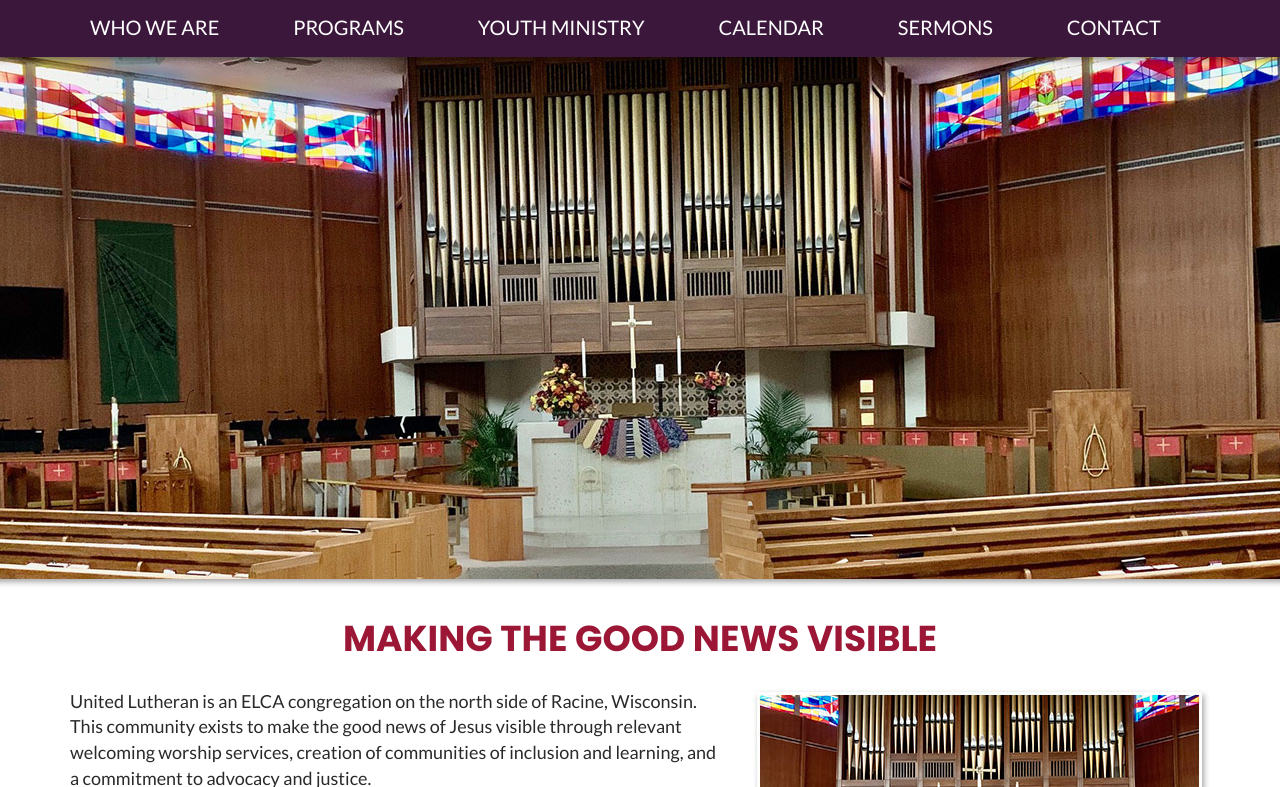
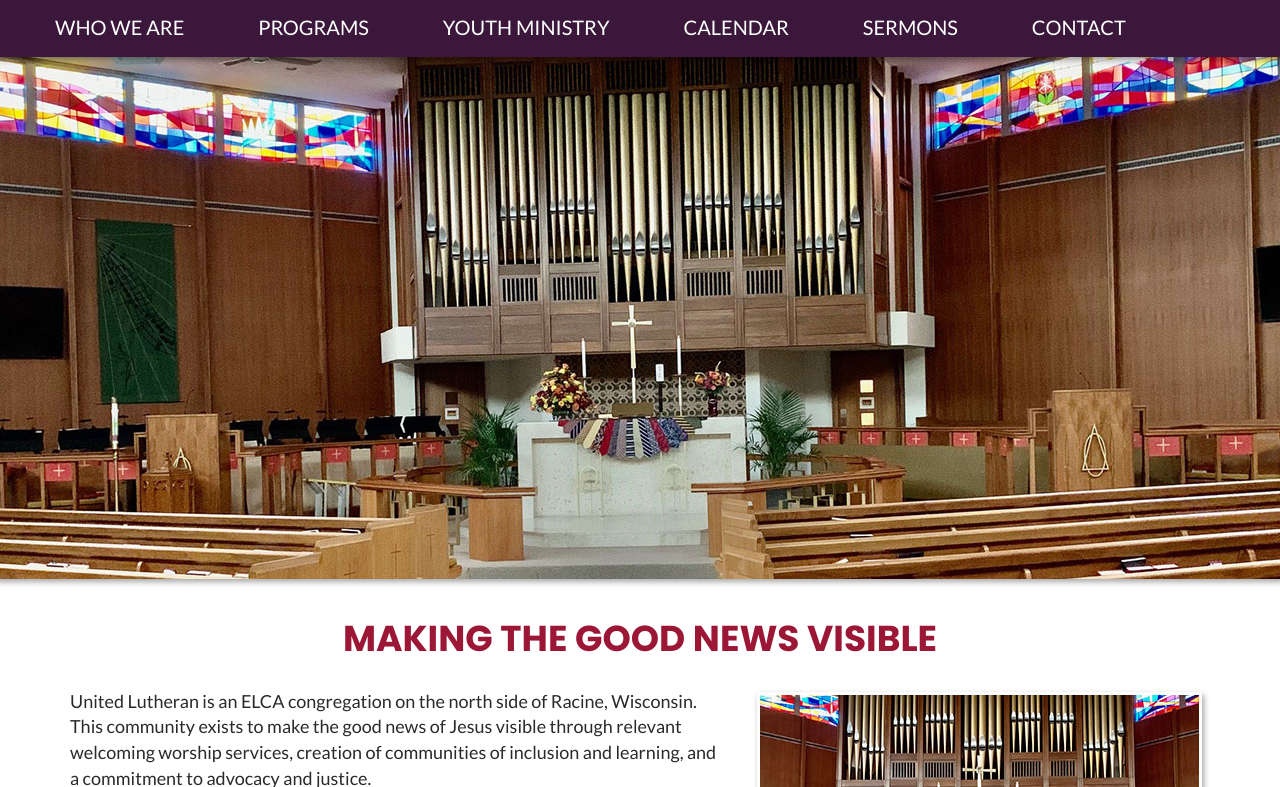
Before and after one commit to HelaSmooth/im-interveiw-tests, a plain HTML site: page united-lutheran/index.html in a window 1280 px wide. Shown: the part 109-896 px from the top of the page. Drawn offline with Linux system fonts and the light colour scheme.

Commit message:
Format CSSand menu item margins

```diff
--- a/united-lutheran/stylesheets/app.css
+++ b/united-lutheran/stylesheets/app.css
@@ -1,42 +1,35 @@
 /* body * {
     border: 1px solid red;
-} */
-
+}
+*/
 body {
     font-family: Lato, sans-serif;
     font-size: 18px;
     color: #2a2a2a;
 }
-
 h1, h2, h3, h4, h5, h6 {
     font-family: Poppins, sans-serif;
     text-transform: uppercase;
     font-weight: 700;
     color: #9c1736;
 }
-
 p {
     margin-bottom: 20px;
 }
-
 .header {
     text-align: center;
     color: #3f4747;
 }
-
 .logo {
     margin: 15px 0 15px 0;
 }
-
 .header .header-content {
     margin: 28px 0 28px 0;
 }
-
 .social-buttons{
     margin: 36px 0 36px 0;
     vertical-align: middle;
 }
-
 .donate-button {
     background-color: #9d1735;
     border-radius: 5px;
@@ -48,34 +41,31 @@ p {
     text-transform: uppercase;
     font-weight: 700;
 }
-
 .facebook-button {
     background-color: #034d79;
     border-radius: 5px;
     display: inline-block;
 }
-
 .facebook-button img {
     display: inline-block;
     margin: 4px 12px 3px 13px;
 }
-
-
-
 .nav {
     background-color: #3a173b;
     color: #fff;
     text-transform: uppercase;
     font-size: 20px;
 }
-
 .menu-item {
     display: inline-block;
     margin: 15px 35px 15px 35px;
 }
-
-
-
+.menu-item.menu-item-first {
+    margin-left: 0;
+}
+.menu-item.menu-item-last {
+    margin-right: 0;
+}
 .banner {
     height: 522px;
     background: url(../images/banner-shadow.png), url(../images/banner-church.jpg);
@@ -83,38 +73,30 @@ p {
     background-size: auto, cover;
     background-position: left top, center;
 }
-
 .intro {
     background-image: url(../images/banner-shadow.png);
     background-repeat: repeat-x;
     padding: 20px 0 40px;
 }
-
 .intro-header {
     margin-bottom: 30px;
 }
-
 .callouts {
     padding: 53px 0 60px;
     background: url(../images/bottom-shadow.png), url(../images/callout-bg.png);
     background-repeat: repeat-x, repeat;
 }
-
 .callout {
     text-align: center;
-
 }
-
 .callout .image {
     height: 158px;
     display: flex;
     align-items: center;
 }
-
 .callout img {
     margin: 0 auto;
 }
-
 .callout-button {
     display: block;
     font-family: Poppins,sans-serif;
@@ -127,28 +109,23 @@ p {
     width: 210px;
     margin: 25px auto 0;
 }
-
 .callout.who-we-are h2, .callout.who-we-are .callout-button {
     color: #a94225;
     border-color: #a94225;
 }
-
 .callout.get-involved h2, .callout.get-involved .callout-button {
     color: #49234c;
     border-color: #49234c;
 }
-
 .callout.events h2, .callout.events .callout-button {
     color: #3f6933;
     border-color: #3f6933;
 }
-
 .callout.sermons h2, .callout.sermons .callout-button {
     color: #034d79;
     border-color: #034d79;
 }
-
-.footer-one  {
+.footer-one {
     background: url(../images/banner-shadow.png), url(../images/footer-purple-church.jpg);
     background-repeat: repeat-x, no-repeat;
     background-size: auto, cover;
@@ -156,29 +133,24 @@ p {
     text-align: center;
     padding: 50px 0;
 }
-
 .footer-two {
     background-color: #3e4646;
     color: #fff;
 }
-
 .footer-social {
     margin: 36px 0 36px 0;
     vertical-align: middle;
 }
-
 .footer-facebook-button {
     background-color: #034d79;
     border-radius: 5px;
     display: inline-block;
     vertical-align: middle;
 }
-
 .footer-facebook-button img {
     display: inline-block;
     margin: 4px 12px 3px 15px;
 }
-
 .footer-donate-button {
     background-color: #9d1735;
     border-radius: 5px;
@@ -188,11 +160,9 @@ p {
     color: #fff;
     vertical-align: middle;
 }
-
 .copyright {
     font-size: 14px;
 }
-
 .footer-two {
     padding: 16px 0;
 }
```
Lines whose indentation alone changed are shown as unchanged.
